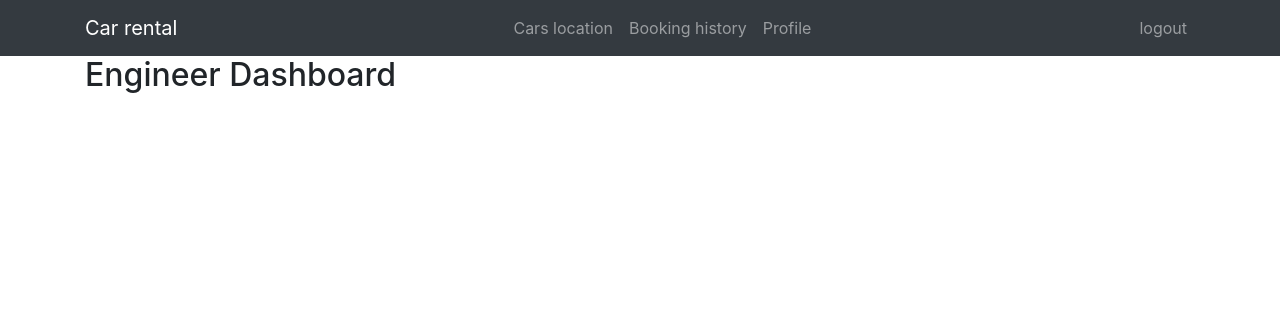
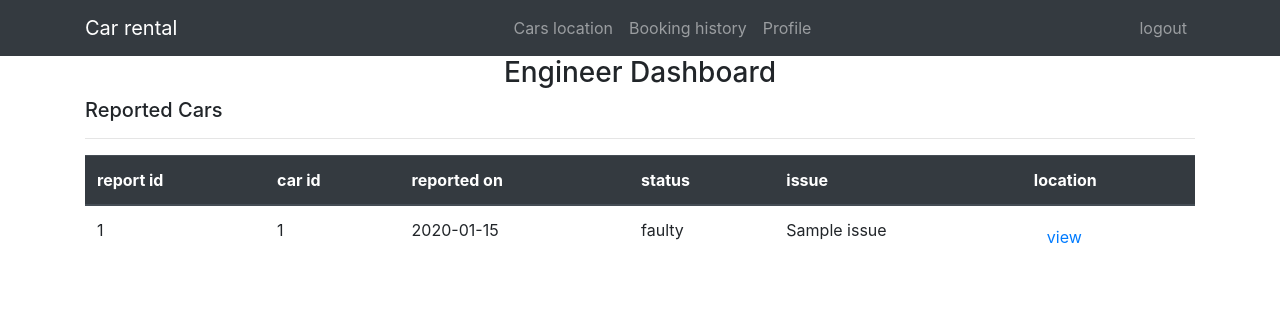
Before and after one commit to rmit-s3804879-sainathreddy-kodiganti/IoTAssignment3, a Flask app: template src/MP/templates/engineer/engineer-dashboard.html in a window 1280 px wide. Shown: the top 316 px of the page. Run offline with Flask 2, Linux system fonts and the light colour scheme; the template is opened without the code that fills it: most values are stand-ins (such as "Sample title", 1, 10 or a date in 2020); some libraries are stand-ins or nearby versions.

Commit message:
Engineers can view reported cars and its location.

```diff
--- a/src/MP/templates/admin/admin-dashboard.html
+++ b/src/MP/templates/admin/admin-dashboard.html
@@ -10,7 +10,7 @@
 {% endif %}
 {% endwith %}
 
-<h2>Admin Dashboard</h2>
+<h3 style="text-align: center;">Admin Dashboard</h3>
 <hr>
 <div>
     <div class="row">
--- a/src/MP/templates/engineer/engineer-dashboard.html
+++ b/src/MP/templates/engineer/engineer-dashboard.html
@@ -3,7 +3,41 @@
 {% block title %}Engineer Dashboard{% endblock %}
 
 {% block content %}
-<h2>Engineer Dashboard</h2>
+<h3 style="text-align: center;">Engineer Dashboard</h3>
+<div>
+<h5>Reported Cars</h5>
+<hr>
+    <table class="table">
+        <thead class="thead-dark">
+            <tr>
+                <th scope="col">report id</th>
+                <th scope="col">car id</th>
+                <th scope="col">reported on</th>
+                <th scope="col">status</th>
+                <th scope="col">issue</th>
+                <th scope="col">location</th>
+            </tr>
+        </thead>
+        <tbody>
+            {% for rc in reportedcars: %}
+                <tr>
+                    <td>{{ rc['reportid'] }}</td>
+                    <td>{{ rc['carid'] }}</td>
+                    <td>{{ rc['reportdate'] }}</td>
+                    <td>{{ rc['status'] }}</td>
+                    <td>{{ rc['issue'] }}</td>
+                    <td>
+                        <form action="{{ url_for('site.carslocation') }}" method="POST">
+                            <input type="hidden" name="carid" value="{{rc['carid']}}">
+                            <input type="submit" class="btn btn-link" value="view">
+                        </form>
+                    </td>
+                </tr>
+
+            {% endfor %}
+        </tbody>
+    </table>
+</div>
 
 
 {% endblock %}
```
Also changed, not shown: src/MP/flask_api.py (+35 -2 lines), src/MP/flask_site.py (+20 -5 lines).
